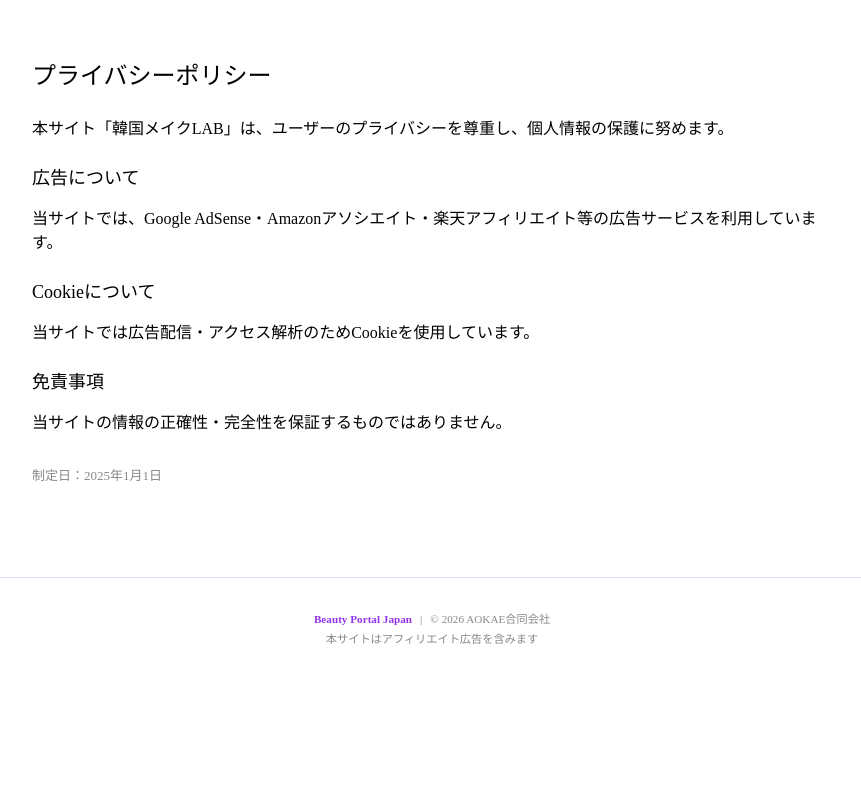
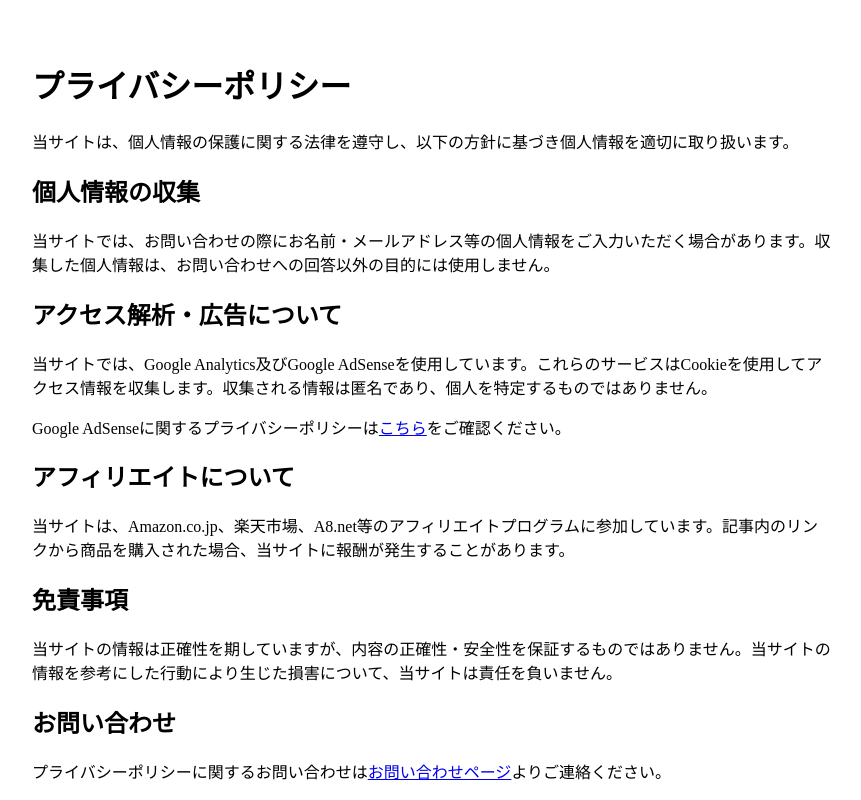
Before and after one commit to okuwabara07-gif/kmake-lab-jp, a Next.js app: page /privacy in a window 1280 px wide. Shown: the top 800 px of the page, without its empty margins (208-1069 px from the left). Built offline with nearby package versions, Linux system fonts and the light colour scheme.

Commit message:
feat: add privacy policy page

```diff
--- a/app/privacy/page.tsx
+++ b/app/privacy/page.tsx
@@ -1,15 +1,20 @@
 export default function PrivacyPage() {
   return (
-    <div className="container" style={{maxWidth:800,margin:'0 auto',padding:'2rem 1rem'}}>
-      <h1 style={{fontSize:24,fontWeight:500,marginBottom:'1.5rem'}}>プライバシーポリシー</h1>
-      <p>本サイト「韓国メイクLAB」は、ユーザーのプライバシーを尊重し、個人情報の保護に努めます。</p>
-      <h2 style={{fontSize:18,fontWeight:500,margin:'1.5rem 0 0.5rem'}}>広告について</h2>
-      <p>当サイトでは、Google AdSense・Amazonアソシエイト・楽天アフィリエイト等の広告サービスを利用しています。</p>
-      <h2 style={{fontSize:18,fontWeight:500,margin:'1.5rem 0 0.5rem'}}>Cookieについて</h2>
-      <p>当サイトでは広告配信・アクセス解析のためCookieを使用しています。</p>
-      <h2 style={{fontSize:18,fontWeight:500,margin:'1.5rem 0 0.5rem'}}>免責事項</h2>
-      <p>当サイトの情報の正確性・完全性を保証するものではありません。</p>
-      <p style={{marginTop:'2rem',color:'#888',fontSize:13}}>制定日：2025年1月1日</p>
-    </div>
-  );
+    <main style={{maxWidth:'800px',margin:'0 auto',padding:'2rem 1rem'}}>
+      <h1>プライバシーポリシー</h1>
+      <p>当サイトは、個人情報の保護に関する法律を遵守し、以下の方針に基づき個人情報を適切に取り扱います。</p>
+      <h2>個人情報の収集</h2>
+      <p>当サイトでは、お問い合わせの際にお名前・メールアドレス等の個人情報をご入力いただく場合があります。収集した個人情報は、お問い合わせへの回答以外の目的には使用しません。</p>
+      <h2>アクセス解析・広告について</h2>
+      <p>当サイトでは、Google Analytics及びGoogle AdSenseを使用しています。これらのサービスはCookieを使用してアクセス情報を収集します。収集される情報は匿名であり、個人を特定するものではありません。</p>
+      <p>Google AdSenseに関するプライバシーポリシーは<a href="https://policies.google.com/privacy" target="_blank" rel="noopener noreferrer">こちら</a>をご確認ください。</p>
+      <h2>アフィリエイトについて</h2>
+      <p>当サイトは、Amazon.co.jp、楽天市場、A8.net等のアフィリエイトプログラムに参加しています。記事内のリンクから商品を購入された場合、当サイトに報酬が発生することがあります。</p>
+      <h2>免責事項</h2>
+      <p>当サイトの情報は正確性を期していますが、内容の正確性・安全性を保証するものではありません。当サイトの情報を参考にした行動により生じた損害について、当サイトは責任を負いません。</p>
+      <h2>お問い合わせ</h2>
+      <p>プライバシーポリシーに関するお問い合わせは<a href="/contact">お問い合わせページ</a>よりご連絡ください。</p>
+      <p style={{color:'#888',fontSize:'0.85rem'}}>最終更新日：2026年4月10日</p>
+    </main>
+  )
 }
```
